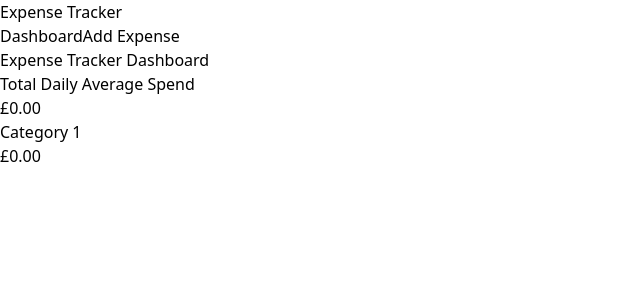
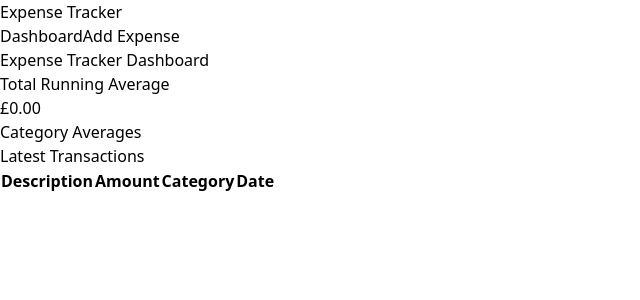
Before and after one commit to ben-lattimore/expense-tracker, a React (Vite) app: page / in a window 1280 px wide. Shown: the top 300 px of the page, without its empty margins (0-640 px from the left). Built offline with nearby package versions, Linux system fonts and the light colour scheme.

Commit message:
Adds state management and ability to handle continuous daily average

```diff
--- a/package.json
+++ b/package.json
@@ -11,12 +11,15 @@
   },
   "dependencies": {
     "react": "^18.3.1",
-    "react-dom": "^18.3.1"
+    "react-dom": "^18.3.1",
+    "uuid": "^10.0.0",
+    "zustand": "^4.5.5"
   },
   "devDependencies": {
     "@eslint/js": "^9.9.0",
     "@types/react": "^18.3.3",
     "@types/react-dom": "^18.3.0",
+    "@types/uuid": "^10.0.0",
     "@vitejs/plugin-react": "^4.3.1",
     "autoprefixer": "^10.4.20",
     "eslint": "^9.9.0",
--- a/src/components/Dashboard.tsx
+++ b/src/components/Dashboard.tsx
@@ -1,20 +1,69 @@
-import React from 'react';
+import React, { useEffect } from 'react';
+import { useExpenseStore } from '../store/expenseStore';
 
 const Dashboard: React.FC = () => {
+    const { dailyTotals, calculateRunningAverages, expenses, categories } = useExpenseStore();
+
+    useEffect(() => {
+        calculateRunningAverages();
+    }, [calculateRunningAverages]);
+
+    // Get the latest running average
+    const latestRunningAverage = dailyTotals.length > 0 ? dailyTotals[dailyTotals.length - 1].runningAverage : 0;
+
+    // Get the latest category averages
+    const latestCategoryAverages = dailyTotals.length > 0 ? dailyTotals[dailyTotals.length - 1].categoryRunningAverages : {};
+
+    // Get the latest 10 transactions
+    const latestTransactions = [...expenses].sort((a, b) => new Date(b.date).getTime() - new Date(a.date).getTime()).slice(0, 10);
+
     return (
         <div className="p-6">
             <h1 className="text-3xl font-bold mb-6">Expense Tracker Dashboard</h1>
-            <div className="bg-white shadow-md rounded-lg p-6 mb-6">
-                <h2 className="text-xl font-semibold mb-2">Total Daily Average Spend</h2>
-                <p className="text-4xl font-bold text-blue-600">£0.00</p>
+
+            {/* 1. Total Running Average */}
+            <div className="bg-white shadow-lg rounded-lg p-6 mb-6">
+                <h2 className="text-xl font-semibold mb-2">Total Running Average</h2>
+                <p className="text-5xl font-bold text-blue-600">£{latestRunningAverage.toFixed(2)}</p>
             </div>
-            <div className="grid grid-cols-1 md:grid-cols-2 lg:grid-cols-3 gap-4">
-                {/* Placeholder for category averages */}
-                <div className="bg-white shadow-md rounded-lg p-4">
-                    <h3 className="text-lg font-semibold mb-2">Category 1</h3>
-                    <p className="text-2xl font-bold text-green-600">£0.00</p>
-                </div>
-                {/* Add more category boxes as needed */}
+
+            {/* 2. Category Running Averages */}
+            <h2 className="text-2xl font-semibold mb-4">Category Averages</h2>
+            <div className="grid grid-cols-1 md:grid-cols-2 lg:grid-cols-3 gap-4 mb-8">
+                {Object.entries(latestCategoryAverages).map(([category, average]) => (
+                    <div key={category} className="bg-white shadow-md rounded-lg p-4">
+                        <h3 className="text-lg font-semibold mb-2">{category}</h3>
+                        <p className="text-2xl font-bold text-green-600">£{average.toFixed(2)}</p>
+                    </div>
+                ))}
+            </div>
+
+            {/* 3. Latest Transactions */}
+            <h2 className="text-2xl font-semibold mb-4">Latest Transactions</h2>
+            <div className="bg-white shadow-md rounded-lg overflow-hidden">
+                <table className="min-w-full">
+                    <thead>
+                    <tr className="bg-gray-100">
+                        <th className="px-6 py-3 text-left text-xs font-medium text-gray-500 uppercase tracking-wider">Description</th>
+                        <th className="px-6 py-3 text-left text-xs font-medium text-gray-500 uppercase tracking-wider">Amount</th>
+                        <th className="px-6 py-3 text-left text-xs font-medium text-gray-500 uppercase tracking-wider">Category</th>
+                        <th className="px-6 py-3 text-left text-xs font-medium text-gray-500 uppercase tracking-wider">Date</th>
+                    </tr>
+                    </thead>
+                    <tbody className="bg-white divide-y divide-gray-200">
+                    {latestTransactions.map((transaction) => {
+                        const category = categories.find(cat => cat.id === transaction.categoryId);
+                        return (
+                            <tr key={transaction.id}>
+                                <td className="px-6 py-4 whitespace-nowrap">{transaction.description}</td>
+                                <td className="px-6 py-4 whitespace-nowrap font-medium text-gray-900">£{transaction.amount.toFixed(2)}</td>
+                                <td className="px-6 py-4 whitespace-nowrap">{category ? category.name : 'Unknown'}</td>
+                                <td className="px-6 py-4 whitespace-nowrap">{new Date(transaction.date).toLocaleDateString()}</td>
+                            </tr>
+                        );
+                    })}
+                    </tbody>
+                </table>
             </div>
         </div>
     );
--- a/src/components/InputForm.tsx
+++ b/src/components/InputForm.tsx
@@ -1,14 +1,28 @@
 import React, { useState } from 'react';
+import { useExpenseStore } from '../store/expenseStore';
 
 const InputForm: React.FC = () => {
     const [amount, setAmount] = useState('');
     const [description, setDescription] = useState('');
-    const [category, setCategory] = useState('');
+    const [selectedCategory, setSelectedCategory] = useState('');
+    const [newCategory, setNewCategory] = useState('');
+    const { addExpense, categories, getOrCreateCategory, calculateRunningAverages } = useExpenseStore();
 
     const handleSubmit = (e: React.FormEvent) => {
         e.preventDefault();
-        // TODO: Implement form submission logic
-        console.log({ amount, description, category });
+        const categoryToUse = selectedCategory === 'new' ? newCategory : selectedCategory;
+        const newExpense = {
+            amount: parseFloat(amount),
+            description,
+            categoryName: categoryToUse,
+            date: new Date().toISOString(),
+        };
+        addExpense(newExpense);
+        calculateRunningAverages();  // Call the new function name here
+        setAmount('');
+        setDescription('');
+        setSelectedCategory('');
+        setNewCategory('');
     };
 
     return (
@@ -41,15 +55,35 @@ const InputForm: React.FC = () => {
                 </div>
                 <div className="mb-4">
                     <label htmlFor="category" className="block text-sm font-medium text-gray-700">Category</label>
-                    <input
-                        type="text"
+                    <select
                         id="category"
-                        value={category}
-                        onChange={(e) => setCategory(e.target.value)}
+                        value={selectedCategory}
+                        onChange={(e) => setSelectedCategory(e.target.value)}
                         className="mt-1 block w-full rounded-md border-gray-300 shadow-sm focus:border-blue-300 focus:ring focus:ring-blue-200 focus:ring-opacity-50"
                         required
-                    />
+                    >
+                        <option value="">Select a category</option>
+                        {categories.map((category) => (
+                            <option key={category.id} value={category.name}>
+                                {category.name}
+                            </option>
+                        ))}
+                        <option value="new">Add new category</option>
+                    </select>
                 </div>
+                {selectedCategory === 'new' && (
+                    <div className="mb-4">
+                        <label htmlFor="newCategory" className="block text-sm font-medium text-gray-700">New Category Name</label>
+                        <input
+                            type="text"
+                            id="newCategory"
+                            value={newCategory}
+                            onChange={(e) => setNewCategory(e.target.value)}
+                            className="mt-1 block w-full rounded-md border-gray-300 shadow-sm focus:border-blue-300 focus:ring focus:ring-blue-200 focus:ring-opacity-50"
+                            required
+                        />
+                    </div>
+                )}
                 <button
                     type="submit"
                     className="w-full bg-blue-500 hover:bg-blue-700 text-white font-bold py-2 px-4 rounded focus:outline-none focus:shadow-outline"
--- /dev/null
+++ b/src/store/expenseStore.ts
@@ -0,0 +1,124 @@
+import { create } from 'zustand';
+import { v4 as uuidv4 } from 'uuid';
+
+interface Expense {
+    id: string;
+    amount: number;
+    description: string;
+    categoryId: string;
+    date: string;
+}
+
+interface Category {
+    id: string;
+    name: string;
+}
+
+interface DailyTotal {
+    date: string;
+    total: number;
+    runningAverage: number;
+    categoryTotals: Record<string, number>;
+    categoryRunningAverages: Record<string, number>;
+}
+
+interface ExpenseState {
+    expenses: Expense[];
+    categories: Category[];
+    dailyTotals: DailyTotal[];
+    addExpense: (expense: Omit<Expense, 'id' | 'categoryId'> & { categoryId?: string, categoryName?: string }) => void;
+    addCategory: (name: string) => string;
+    getOrCreateCategory: (name: string) => string;
+    calculateRunningAverages: () => void;
+}
+
+export const useExpenseStore = create<ExpenseState>((set, get) => ({
+    expenses: [],
+    categories: [],
+    dailyTotals: [],
+
+    addExpense: (expense) => set((state) => {
+        const categoryId = expense.categoryId || get().getOrCreateCategory(expense.categoryName || 'Uncategorized');
+        const newExpense: Expense = {
+            id: uuidv4(),
+            amount: expense.amount,
+            description: expense.description,
+            categoryId,
+            date: expense.date,
+        };
+        return { expenses: [...state.expenses, newExpense] };
+    }),
+
+    addCategory: (name) => {
+        const newCategory = { id: uuidv4(), name };
+        set((state) => ({ categories: [...state.categories, newCategory] }));
+        return newCategory.id;
+    },
+
+    getOrCreateCategory: (name) => {
+        const { categories } = get();
+        const existingCategory = categories.find(cat => cat.name.toLowerCase() === name.toLowerCase());
+        if (existingCategory) {
+            return existingCategory.id;
+        }
+        return get().addCategory(name);
+    },
+
+    calculateRunningAverages: () => {
+        const { expenses, categories } = get();
+
+        if (expenses.length === 0) {
+            set({ dailyTotals: [] });
+            return;
+        }
+
+        // Sort expenses by date
+        const sortedExpenses = [...expenses].sort((a, b) => new Date(a.date).getTime() - new Date(b.date).getTime());
+
+        let dailyTotals: DailyTotal[] = [];
+        let cumulativeTotal = 0;
+        let daysCount = 0;
+
+        // Group expenses by date
+        const expensesByDate = sortedExpenses.reduce((acc, expense) => {
+            const date = expense.date.split('T')[0];
+            if (!acc[date]) {
+                acc[date] = [];
+            }
+            acc[date].push(expense);
+            return acc;
+        }, {} as Record<string, Expense[]>);
+
+        // Calculate running averages
+        Object.entries(expensesByDate).forEach(([date, dayExpenses], index) => {
+            daysCount++;
+            const dayTotal = dayExpenses.reduce((sum, expense) => sum + expense.amount, 0);
+            cumulativeTotal += dayTotal;
+
+            const categoryTotals: Record<string, number> = {};
+            const categoryRunningAverages: Record<string, number> = {};
+
+            categories.forEach(category => {
+                const categoryDayTotal = dayExpenses
+                    .filter(expense => expense.categoryId === category.id)
+                    .reduce((sum, expense) => sum + expense.amount, 0);
+
+                categoryTotals[category.name] = categoryDayTotal;
+
+                // Calculate running average for the category
+                const prevCategoryTotal = index > 0 ? dailyTotals[index - 1].categoryRunningAverages[category.name] * (daysCount - 1) : 0;
+                categoryRunningAverages[category.name] = (prevCategoryTotal + categoryDayTotal) / daysCount;
+            });
+
+            dailyTotals.push({
+                date,
+                total: dayTotal,
+                runningAverage: cumulativeTotal / daysCount,
+                categoryTotals,
+                categoryRunningAverages,
+            });
+        });
+
+        set({ dailyTotals });
+    },
+}));
```
Also changed, not shown: 1 other file (tests, documents, lock files or other folders).
